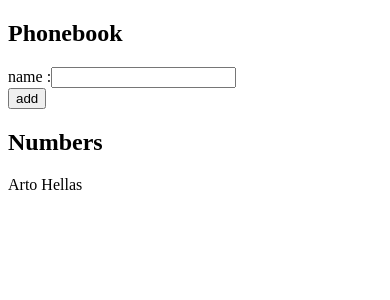
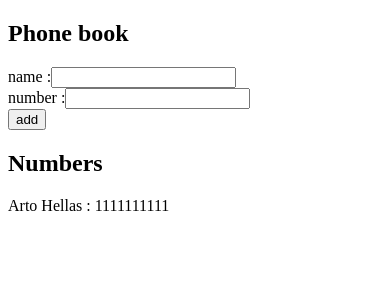
Before and after one commit to jayant880/FullStackOpen, a React (Vite) app in the folder part2/phonebook/: page / in a window 390 px wide. Shown: the top 300 px of the page. Built offline with nearby package versions, Linux system fonts and the light colour scheme.

Commit message:
2.8: The Phone book Step 3

```diff
--- a/part2/phonebook/src/App.jsx
+++ b/part2/phonebook/src/App.jsx
@@ -1,21 +1,29 @@
 import { useState } from "react";
 
 const App = () => {
-  const [persons, setPersons] = useState([{ name: "Arto Hellas" }]);
+  const [persons, setPersons] = useState([
+    { name: "Arto Hellas", number: 1111111111 },
+  ]);
   const [newName, setNewName] = useState("");
+  const [newNumber, setNewNumber] = useState("");
   const handleSubmit = (e) => {
     e.preventDefault();
     if (persons.find((person) => person.name === newName)) {
       alert(`${newName} is already added to phone book`);
       return;
     }
-    const newPerson = { name: newName };
+    if (newName.trim() === "" || newNumber.trim() === "") {
+      alert("name and number both are required");
+      return;
+    }
+    const newPerson = { name: newName, number: newNumber };
     setPersons(persons.concat(newPerson));
     setNewName("");
+    setNewNumber("");
   };
   return (
     <div>
-      <h2>Phonebook </h2>
+      <h2>Phone book</h2>
       <form onSubmit={handleSubmit}>
         <div>
           name :
@@ -25,6 +33,18 @@ const App = () => {
             id="name"
             value={newName}
             onChange={(e) => setNewName(e.target.value)}
+            required
+          />
+        </div>
+        <div>
+          number :
+          <input
+            type="text"
+            name="number"
+            id="number"
+            value={newNumber}
+            onChange={(e) => setNewNumber(e.target.value)}
+            required
           />
         </div>
         <div>
@@ -33,7 +53,9 @@ const App = () => {
       </form>
       <h2>Numbers</h2>
       {persons.map((person, index) => (
-        <div key={index}>{person.name}</div>
+        <div key={index}>
+          {person.name} : {person.number}
+        </div>
       ))}
     </div>
   );
```
